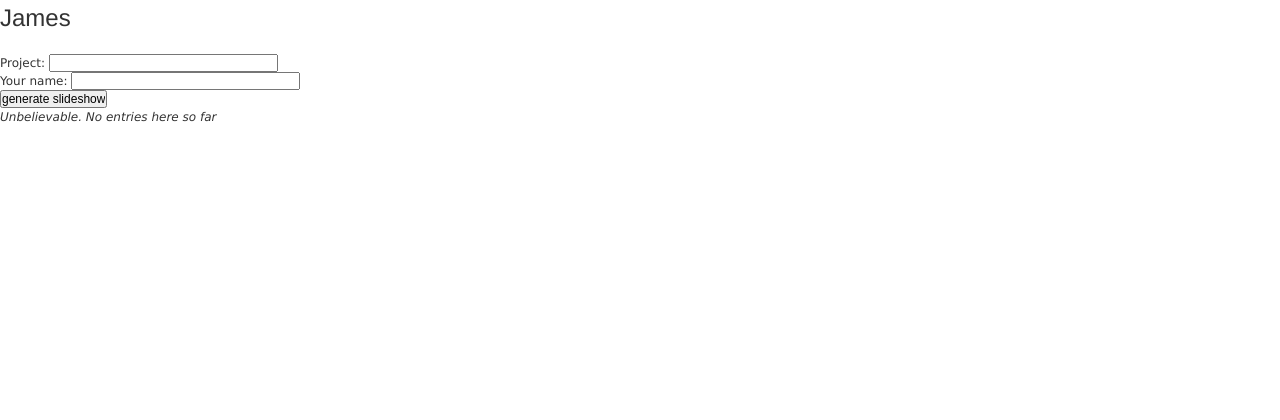
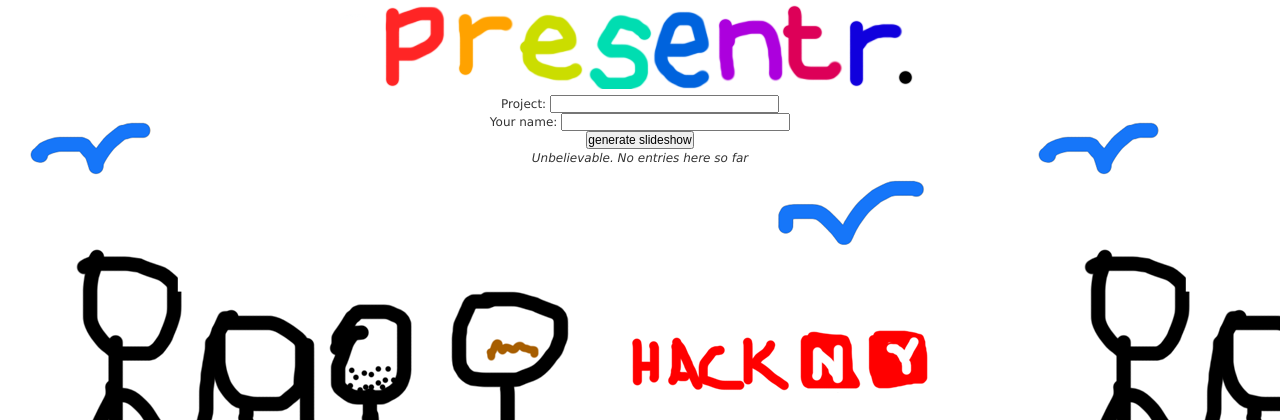
Before and after one commit to sharnett/presentr, a Flask app: template templates/template.html in a window 1280 px wide. Shown: the top 420 px of the page. Run offline with Flask 2, Linux system fonts and the light colour scheme; the template is opened without the code that fills it, so the values that code supplies are empty.

Commit message:
added graphics to template.html

```diff
--- a/templates/layout.html
+++ b/templates/layout.html
@@ -1,8 +1,11 @@
 <!doctype html>
-<title>James</title>
+<title>presentr</title>
+<body background="../grafx/bg.png">
 <link rel=stylesheet type=text/css href="{{ url_for('static', filename='style.css') }}">
+<center>
+<img src="../grafx/banner.png"
+</center>
 <div class=page>
-  <h1>James</h1>
   <div class=metanav>
   </div>
   {% for message in get_flashed_messages() %}
```
Also changed, not shown: grafx/bg.png, 3 other files.
